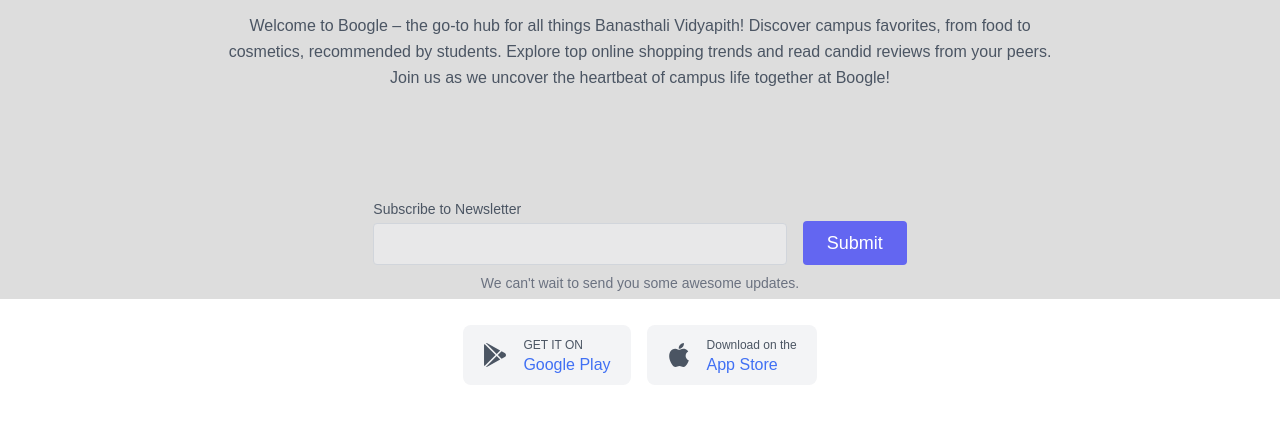
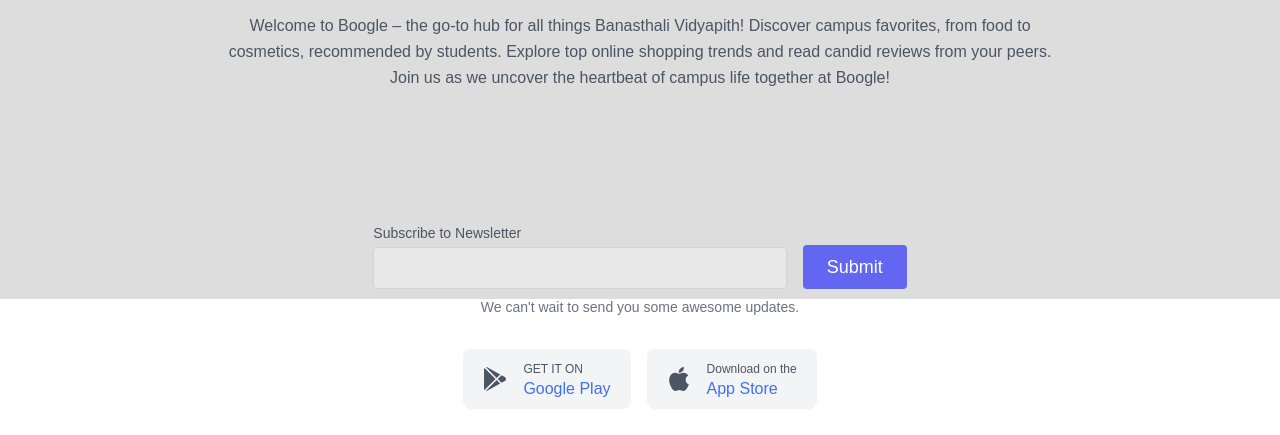
Before and after one commit to its-puneet/Boogle, a plain HTML site: page aboutus.html in a window 1280 px wide. Shown: the part 501-936 px from the top of the page. Drawn offline with nearby package versions, Linux system fonts and the light colour scheme; files whose address does not match are found by name.

Commit message:
Update aboutus.html

```diff
--- a/aboutus.html
+++ b/aboutus.html
@@ -97,7 +97,7 @@
           <img class="lg:w-2/6 md:w-3/6 w-5/6 mb-10 object-cover object-center rounded" alt="hero" src="./images/main-logo.jpg">
           <div class="w-full md:w-2/3 flex flex-col mb-16 items-center text-center">
             <h1 class="title-font sm:text-4xl text-3xl mb-4 font-medium text-gray-900">BOOGLE- The Google of Banasthali Vidyapith</h1>
-            <p class="mb-8 leading-relaxed">Welcome to Boogle – the go-to hub for all things Banasthali Vidyapith! Discover campus favorites, from food to cosmetics, recommended by students. Explore top online shopping trends and read candid reviews from your peers. Join us as we uncover the heartbeat of campus life together at Boogle!</p> <br><br> <br>
+            <p class="mb-8 leading-relaxed">Welcome to Boogle – the go-to hub for all things Banasthali Vidyapith! Discover campus favorites, from food to cosmetics, recommended by students. Explore top online shopping trends and read candid reviews from your peers. Join us as we uncover the heartbeat of campus life together at Boogle!</p> <br><br> <br> <br>
             <div class="flex w-full justify-center items-end">
               <div class="relative mr-4 lg:w-full xl:w-1/2 w-2/4 md:w-full text-left">
                 <label for="hero-field" class="leading-7 text-sm text-gray-600">Subscribe to Newsletter</label>
```
